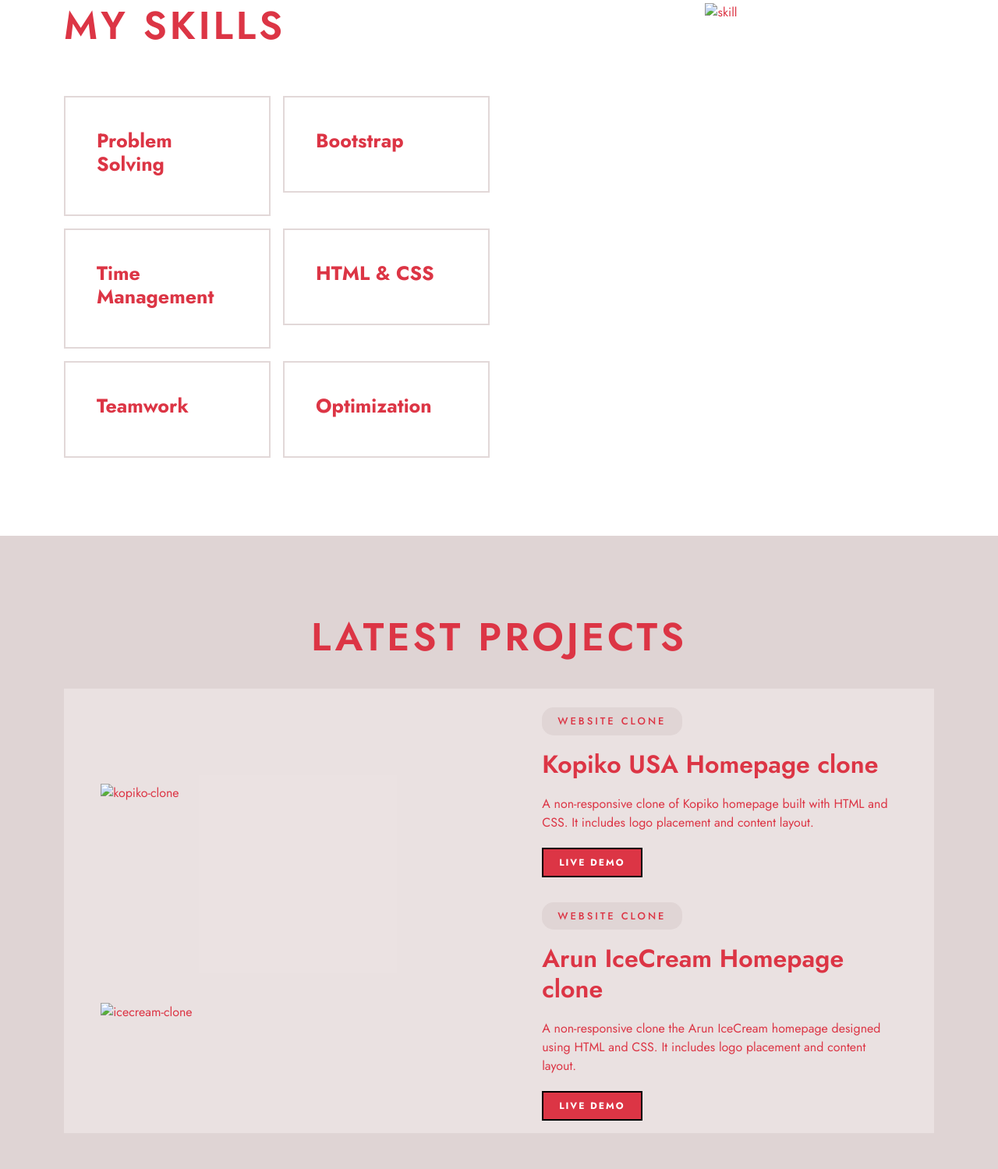
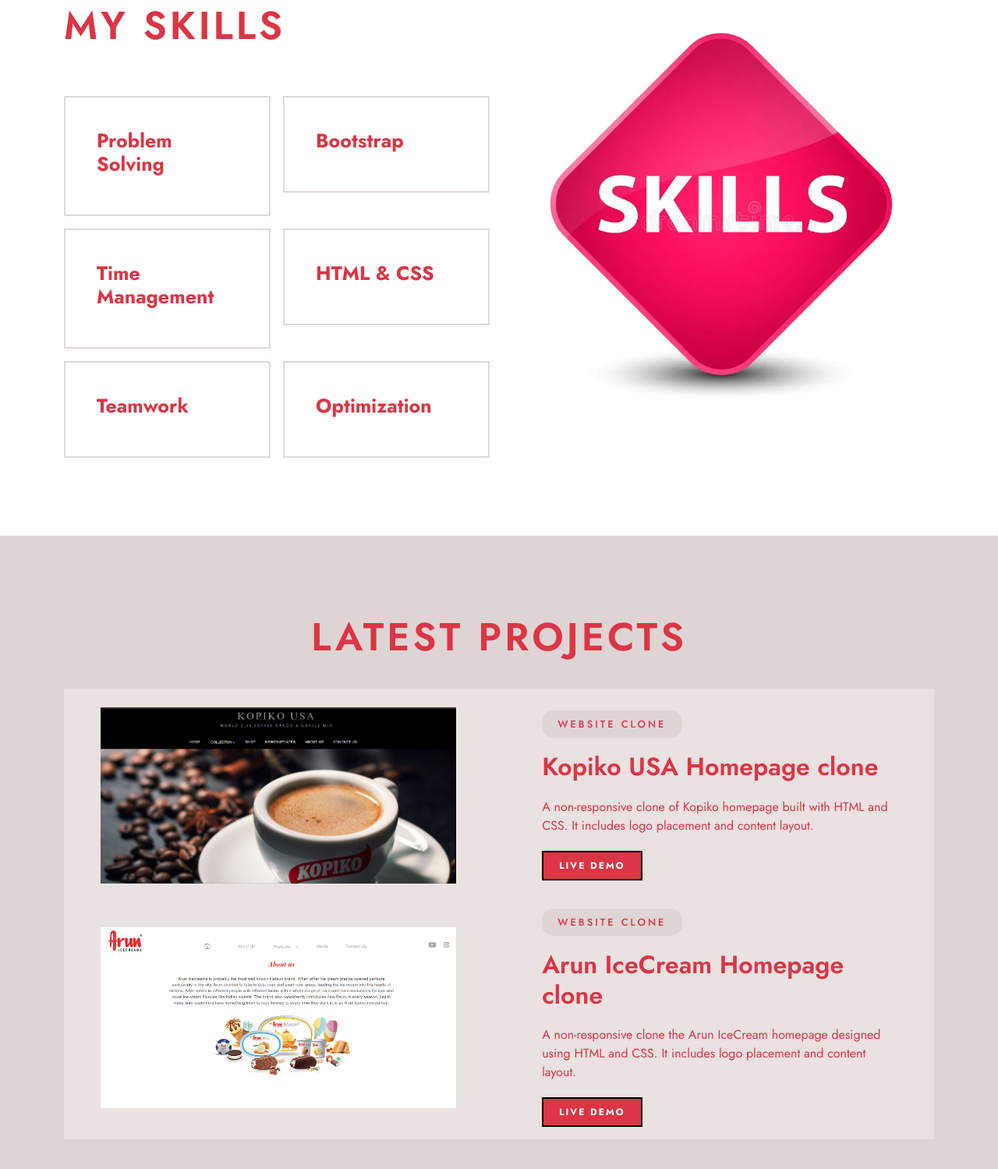
Before and after one commit to PRARTHANARAJESH/personal_portfolio, a plain HTML site: page index.html in a window 1280 px wide. Shown: the part 1293-2792 px from the top of the page at 78% size. Drawn offline with nearby package versions, Linux system fonts and the light colour scheme.

Commit message:
Update index.html

```diff
--- a/index.html
+++ b/index.html
@@ -67,7 +67,7 @@
                 </div>
                 <div class="col-lg-6 pt-4 pt-lg-0">
                     <div class="home-image text-center">
-                        <img src="/portfoilo1/img/p4.jpg" alt="">
+                        <img src="/img/p4.jpg" alt="">
                     </div>
                 </div>
             </div>
@@ -137,7 +137,7 @@
                     </div>
                 </div>
                 <div class="col-lg-6 text-center">
-                    <img src="/portfoilo1/img/skill1.webp" alt="skill">
+                    <img src="/img/skill1.webp" alt="skill">
                 </div>
             </div>
         </div>
@@ -152,7 +152,7 @@
                 <div class="row gx-3 gy-4 pb-3 mb-5 pb-lg-3 mb-lg-3 justify-content-around align-items-center">
                     <div class="col-md-6 col-lg-5">
                         <div class="portfolio-img">
-                            <img src="/portfoilo1/img/coffee.png" alt="kopiko-clone">
+                            <img src="/img/coffee.png" alt="kopiko-clone">
                         </div>
                     </div>
                     <div class="col-md-6 col-lg-5">
@@ -167,7 +167,7 @@
                 <div class="row gx-3 gy-4 pb-3 mb-5 pb-lg-3 mb-lg-3 justify-content-around align-items-center">
                     <div class="col-md-6 col-lg-5">
                         <div class="portfolio-img">
-                            <img src="/portfoilo1/img/ice.png" alt="icecream-clone">
+                            <img src="/img/ice.png" alt="icecream-clone">
                         </div>
                     </div>
                     <div class="col-md-6 col-lg-5">
@@ -236,7 +236,7 @@
                 </div>
                 <div class="col-lg-5 ms-auto col-xl-4">
                     <div class="pb-5 d-none d-md-block">
-                        <img src="/portfoilo1/img/communication.jpg" class="w-100" alt="communication">
+                        <img src="/img/communication.jpg" class="w-100" alt="communication">
                     </div>
                     <ul class="contact-infos">
                         <li>
```
